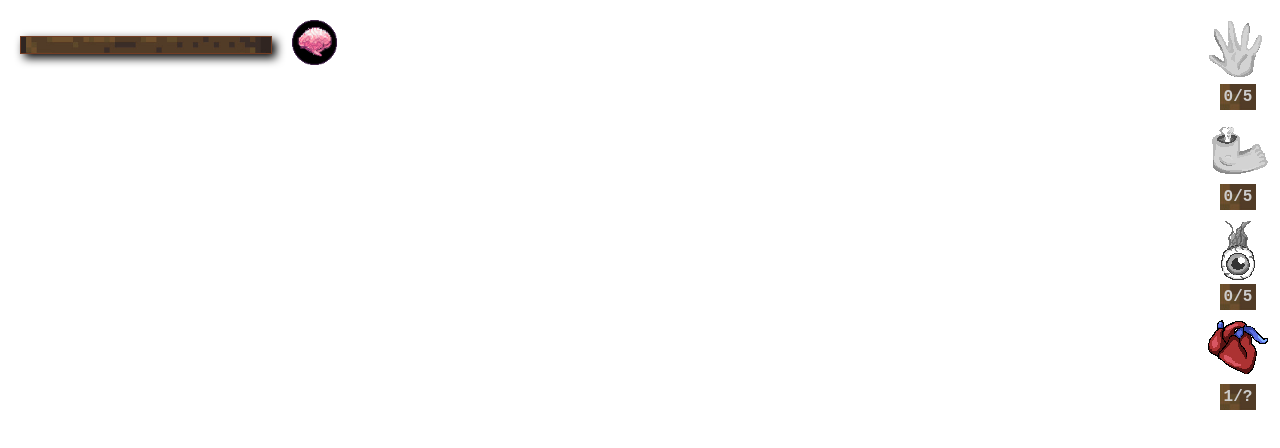
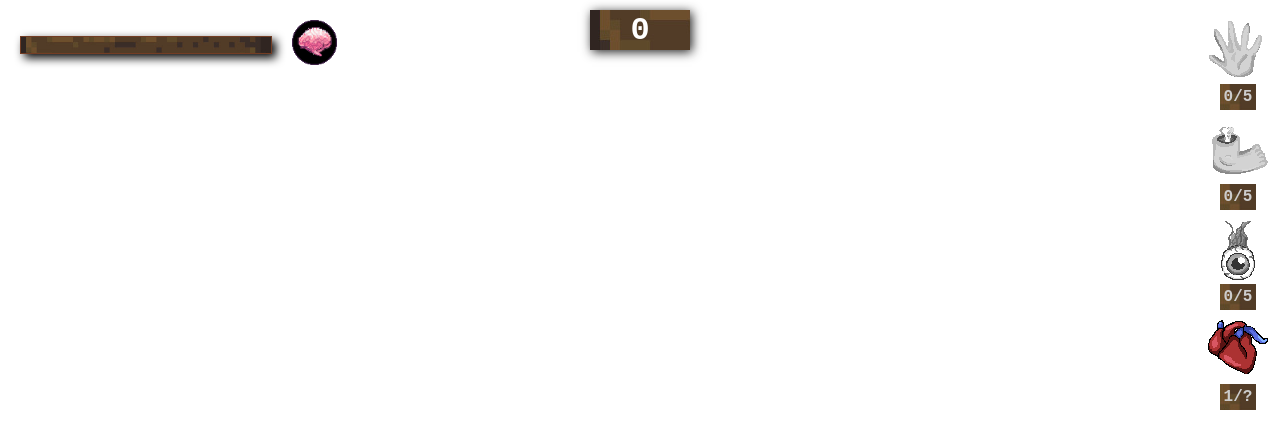
Before and after one commit to Ciriak/ld43, a website: page src/index.html in a window 1280 px wide. Drawn offline with nearby package versions, Linux system fonts and the light colour scheme; files that its build step writes are made by us from their sources; files whose address does not match are found by name.

Commit message:
Added score UI

```diff
--- a/src/index.html
+++ b/src/index.html
@@ -49,6 +49,9 @@
       </div>
     </div>
     <div id="game-ui">
+      <div class="score-container">
+        <div class="score"><span class="score-value">0</span></div>
+      </div>
       <div class="items-list">
         <div class="item damage" value="0">
           <img src="../assets/sprites/relics/hand.png" alt="" />
--- a/src/style.scss
+++ b/src/style.scss
@@ -18,6 +18,30 @@ body {
 }
 
 #game-ui {
+  .score-container {
+    position: fixed;
+    top: 0;
+    left: 0;
+    width: 100%;
+    display: flex;
+    align-items: center;
+    justify-content: center;
+    .score {
+      margin-top: 10px;
+      width: 100px;
+      height: 40px;
+      background-image: url("../assets/ui/wood.jpg");
+      box-shadow: 2px 2px 10px #212121;
+      display: flex;
+      align-items: center;
+      justify-content: center;
+      .score-value {
+        font-size: 2rem;
+        font-weight: bold;
+        color: #fff;
+      }
+    }
+  }
   .items-list {
     position: fixed;
     top: 0;
```
Also changed, not shown: index.html (+3 -0 lines), src/style.css.
